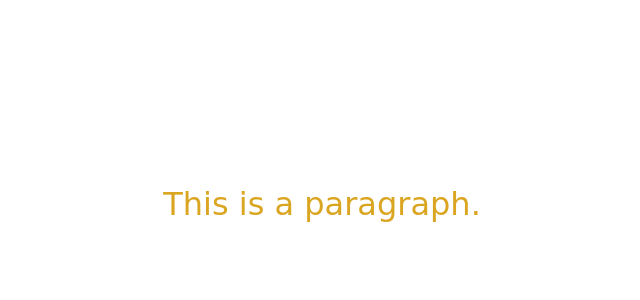
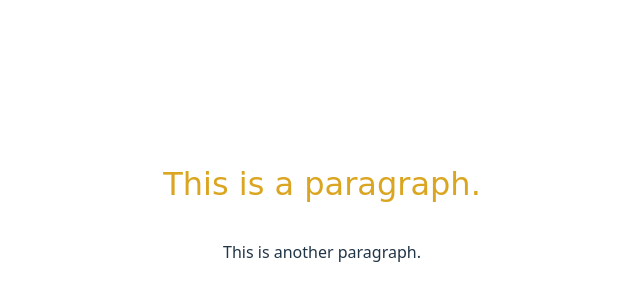
Before and after one commit to Andy-Castle/SvelteTutorialBasicAdvanced, a Svelte app: page / in a window 1280 px wide. Shown: the part 196-496 px from the top of the page, without its empty margins (318-958 px from the left). Built offline with nearby package versions, Linux system fonts and the light colour scheme.

Commit message:
Nested Components, aqui se vio como podemos importar otros componentes a otro y que aunque uno tenga el mismo elemento html, el estilo no le afecta al otro y que los componentes deben de ir capitalzados para distinguirlos de los elementos de HTML

```diff
--- a/src/App.svelte
+++ b/src/App.svelte
@@ -2,9 +2,10 @@
   import YourFirstComponent from "./Basic Svelte/Introduction/YourFirstComponent.svelte";
   import DynamicAttributes from "./Basic Svelte/Introduction/DynamicAttributes.svelte";
   import Styling from "./Basic Svelte/Introduction/Styling.svelte";
+  import Main from "./Basic Svelte/Introduction/NestedComponents/Main.svelte";
 
 </script>
 
 <main>
-<Styling/>
+<Main/>
 </main>
--- /dev/null
+++ b/src/Basic Svelte/Introduction/NestedComponents/Main.svelte
@@ -0,0 +1,14 @@
+<script>
+  import Nested from "./Nested.svelte";
+</script>
+
+<p>This is a paragraph.</p>
+<Nested/>
+
+<style>
+	p {
+		color: goldenrod;
+		font-family: 'Comic Sans MS', cursive;
+		font-size: 2em;
+	}
+</style>
--- /dev/null
+++ b/src/Basic Svelte/Introduction/NestedComponents/Nested.svelte
@@ -0,0 +1 @@
+<p>This is another paragraph.</p>
```
